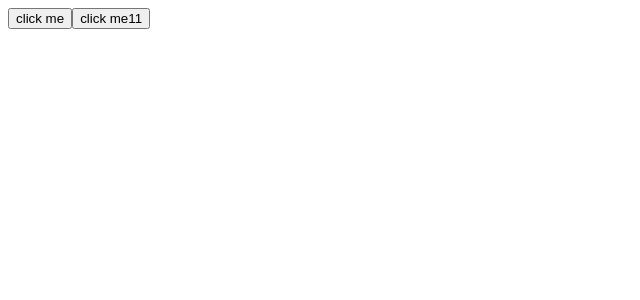
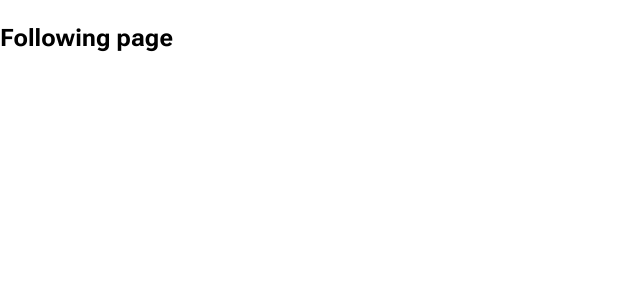
Before and after one commit to mtlthu/reactjs-demo, a React (Create React App) app: page /reactjs-demo/following in a window 1280 px wide. Shown: the top 300 px of the page, without its empty margins (0-640 px from the left). Built offline with nearby package versions, Linux system fonts and the light colour scheme.

Commit message:
Configure React app for deployment to GitHub Pages

```diff
--- a/package.json
+++ b/package.json
@@ -8,9 +8,11 @@
     "@testing-library/react": "^13.4.0",
     "@testing-library/user-event": "^13.5.0",
     "customize-cra": "^1.0.0",
+    "normalize.css": "^8.0.1",
     "react": "^18.2.0",
     "react-app-rewired": "^2.2.1",
     "react-dom": "^18.2.0",
+    "react-router-dom": "^6.9.0",
     "react-scripts": "^5.0.1",
     "web-vitals": "^2.1.4"
   },
--- a/src/App.js
+++ b/src/App.js
@@ -1,9 +1,16 @@
+import { BrowserRouter as Router, Routes, Route } from 'react-router-dom';
+import Home from '~/pages/Home';
+import Following from '~/pages/Following';
 function App() {
     return (
-        <div className="App">
-            <button>click me </button>
-            <button>click me11 </button>
-        </div>
+        <Router>
+            <div className="App">
+                <Routes>
+                    <Route path="/reactjs-demo/" element={<Home />} />
+                    <Route path="/reactjs-demo/following" element={<Following />} />
+                </Routes>
+            </div>
+        </Router>
     );
 }
 
--- a/src/components/GlobalStyle/GlobalStyle.scss
+++ b/src/components/GlobalStyle/GlobalStyle.scss
@@ -0,0 +1,21 @@
+@import 'normalize.css';
+// @import url('https://fonts.googleapis.com/css2?family=Montserrat:wght@300;400;500;600;700&family=Roboto+Flex:opsz,wght@8..144,100;8..144,200;8..144,300;8..144,400;8..144,700&display=swap');
+@import url('https://fonts.googleapis.com/css2?family=Roboto+Flex:opsz,wght@8..144,100;8..144,200;8..144,300;8..144,400;8..144,700&display=swap');
+
+:root {
+    --primary: #fe2c55;
+}
+* {
+    box-sizing: border-box;
+}
+html {
+    font-size: 62.5%;
+}
+
+body {
+    // font-family: 'Montserrat', sans-serif;
+    font-family: 'Roboto Flex', sans-serif;
+    font-size: 1.6rem;
+    line-height: 1.5;
+    text-rendering: optimizeSpeed;
+}
--- /dev/null
+++ b/src/pages/Following/index.js
@@ -0,0 +1,5 @@
+function Following() {
+    return <h2>Following page</h2>;
+}
+
+export default Following;
--- /dev/null
+++ b/src/pages/Home/index.js
@@ -0,0 +1,5 @@
+function Home() {
+    return <h2>Home page</h2>;
+}
+
+export default Home;
```
Also changed, not shown: 1 other file (tests, documents, lock files or other folders).
